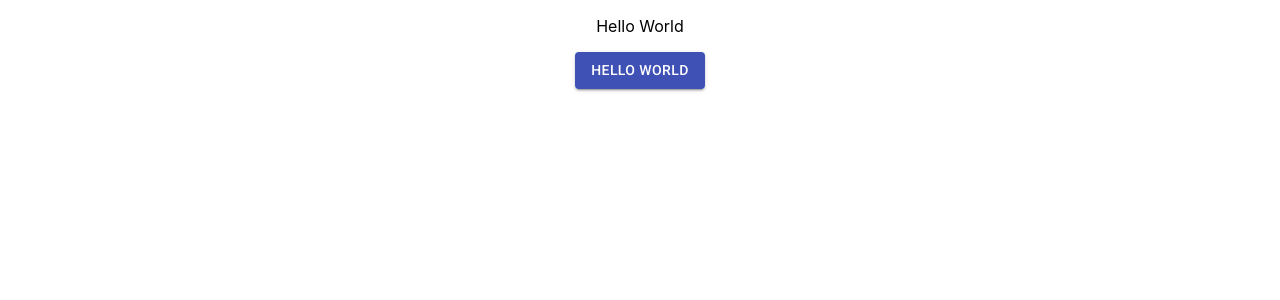
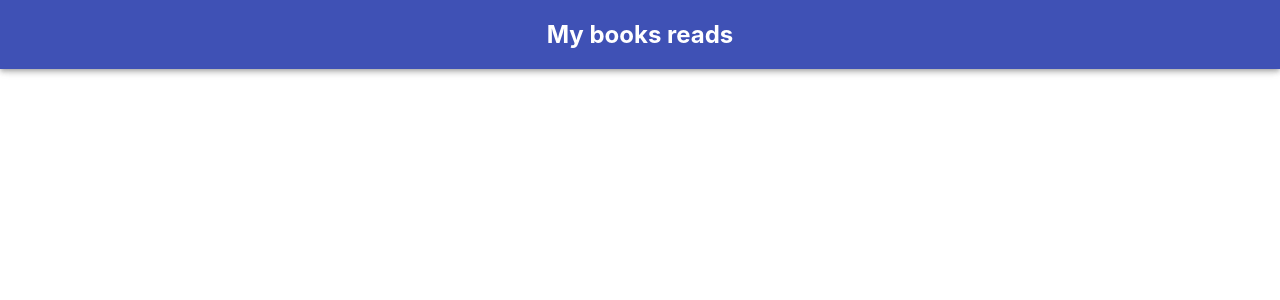
Before and after one commit to aristoteles-nunez/books-reads, a React (Create React App) app: page / in a window 1280 px wide. Shown: the top 300 px of the page. Built offline with nearby package versions, Linux system fonts and the light colour scheme.

Commit message:
feat: App Bar component to render the tittle

```diff
--- a/src/App.js
+++ b/src/App.js
@@ -1,14 +1,14 @@
 import React from 'react';
 import './App.css';
-import Button from '@material-ui/core/Button';
+import AppNavBar from './AppNavBar';
+
 
 function App() {
   return (
     <div className="App">
+      <AppNavBar />
       <p> Hello World</p>
-      <Button variant="contained" color="primary">
-        Hello World
-      </Button>
+
     </div>
   );
 }
--- /dev/null
+++ b/src/AppNavBar.js
@@ -0,0 +1,12 @@
+import React from 'react';
+import AppBar from '@material-ui/core/AppBar';
+
+const appNavBar = (props) => {
+    return (
+        <AppBar>
+            <h2>My books reads</h2>
+        </AppBar>
+    );
+};
+
+export default appNavBar;
```
